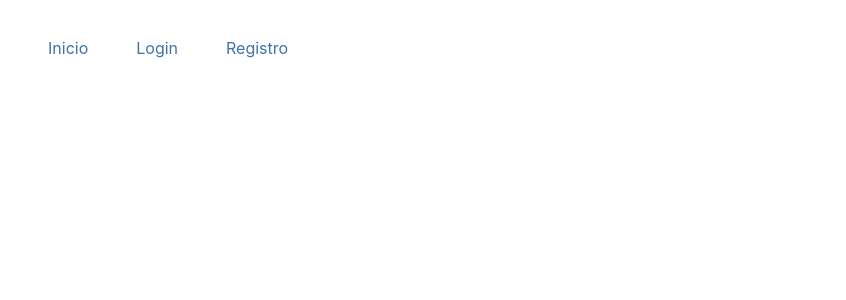
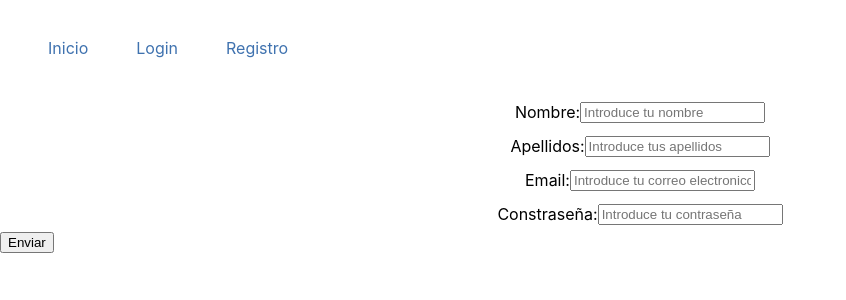
Before and after one commit to Davids-dir/Frontend_Clinica, a React (Create React App) app: page /login in a window 1280 px wide. Shown: the top 300 px of the page, without its empty margins (0-846 px from the left). Built offline with nearby package versions, Linux system fonts and the light colour scheme.

Commit message:
Add Login function

```diff
--- a/src/App.js
+++ b/src/App.js
@@ -5,6 +5,7 @@ import { BrowserRouter, Route, Switch } from 'react-router-dom';
 //  Importamos las rutas de acceso a otros archivos
 import  Header from './components/Header/Header';
 import SignUp from './containers/SignUp/SignUp';
+import Login from './containers/Login/Login';
 
 import './App.css';
 
@@ -16,6 +17,7 @@ function App () {
 
       <Switch>
 
+          <Route path='/login' component={Login} exact />
           <Route path='/signup' component={SignUp} exact/>
 
       </Switch>
--- a/src/containers/Login/Login.jsx
+++ b/src/containers/Login/Login.jsx
@@ -0,0 +1,58 @@
+// Importo las dependencias necesarias
+import React, { useState } from 'react';
+import axios from 'axios';
+
+import './Login.scss';
+
+const Login = () => {
+
+    // HOOK
+    const [Customer, setCustomer] = useState({
+        name: "",
+        surname: "",
+        email: "",
+        password: ""
+    })
+
+    // Manejador de eventos
+    const handleEvent = ev => { setCustomer({ ...Customer, [ev.target.name]: ev.target.type === "number" ? +ev.target.value : ev.target.value }); };
+
+    const Send = () => {
+
+        let body = {
+            name: Customer.name,
+            surname: Customer.surname,
+            email: Customer.email,
+            password: Customer.password
+        };
+
+        axios.post('https://backend-clinica-dental.herokuapp.com/customers/login', body)
+
+            .then(res =>
+                console.log (res.data).send ({ message: `Bienvenido de nuevo ${Customer.name}.`}))
+
+            .catch(error => {
+                console.log(error)
+            })
+    };
+
+    return (
+
+        <div className='divLogin'>
+            <form>
+                <label>Nombre: <input type="text" name='name' placeholder='Introduce tu nombre' onChange={handleEvent} />
+                </label>
+                <label>Apellidos: <input type="text" name='surname' placeholder='Introduce tus apellidos' onChange={handleEvent} />
+                </label>
+                <label>Email: <input type="text" name='email' placeholder='Introduce tu correo electronico' onChange={handleEvent} />
+                </label>
+                <label>Constraseña: <input type="text" name='password' placeholder='Introduce tu contraseña' onChange={handleEvent} />
+                </label>
+                <button type='submit' onClick={() => { Send () }}>Enviar</button>
+            </form>
+        </div>
+    )
+}
+
+
+export default Login;
--- a/src/containers/Login/Login.scss
+++ b/src/containers/Login/Login.scss
@@ -0,0 +1,6 @@
+label {
+    display: flex;
+    flex-direction: row;
+    justify-content: center;
+    padding: 0.4em;
+}
--- a/src/containers/SignUp/SignUp.jsx
+++ b/src/containers/SignUp/SignUp.jsx
@@ -8,7 +8,7 @@ import './SignUp.scss';
 const SignUp = () => {
 
     // HOOK
-    const [customer, setCustomer] = useState({
+    const [NewCustomer, setNewCustomer] = useState({
         name: "",
         surname: "",
         email: "",
@@ -16,14 +16,22 @@ const SignUp = () => {
     })
 
     // Manejador de eventos
-    const handleEvent = ev => { setCustomer({ ...customer, [ev.target.name]: ev.target.type === "number" ? +ev.target.value : ev.target.value }); };
+    const handleEvent = ev => { setNewCustomer({ ...NewCustomer, [ev.target.name]: ev.target.type === "number" ? +ev.target.value : ev.target.value }); };
 
     // POST hacia la base de datos
-     const  Singup = () => {
+     const  Send = () => {
 
-        axios.post ( process.env.REACT_APP_BASE_URL + '/customers/signup', customer )
+        let body = {
+            name: NewCustomer.name,
+            surname: NewCustomer.surname,
+            email: NewCustomer.email,
+            password: NewCustomer.password
+        };
+
+        axios.post ( 'https://backend-clinica-dental.herokuapp.com/customers/signup', body )
+
             .then (res => {
-                console.log ( customer )
+                console.log ( body )
             })
             .catch (error => {
                 console.log (error)
@@ -42,7 +50,7 @@ const SignUp = () => {
                 </label>
                 <label>Constraseña: <input type="text" name='password' placeholder='Introduce tu contraseña' onChange={handleEvent} />
                 </label>
-                <button type='submit' onClick={ Singup }>Finalizar</button>
+                <button type='submit' onClick={ () =>  { Send () }}>Enviar</button>
             </form>
         </div>
     )
```
